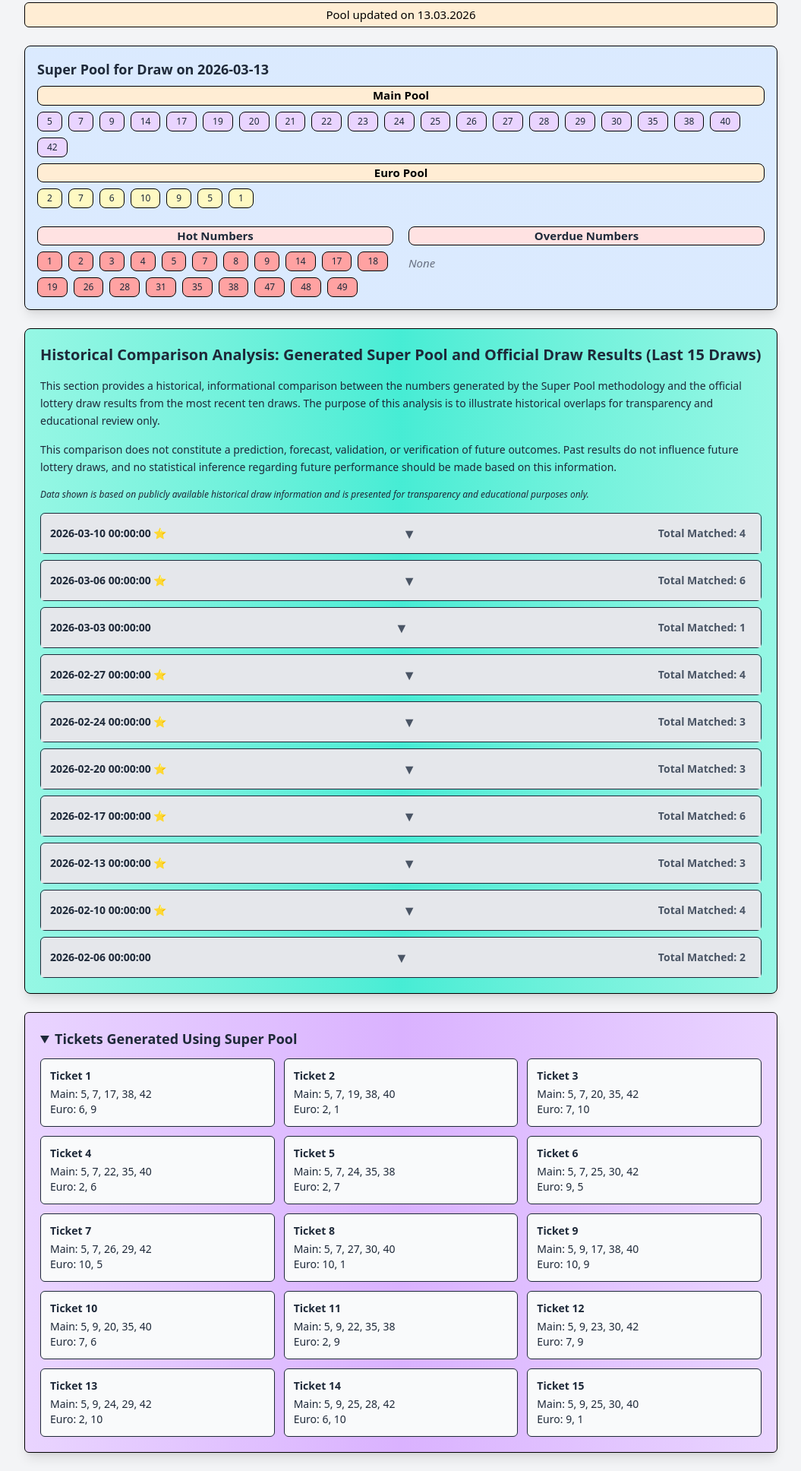
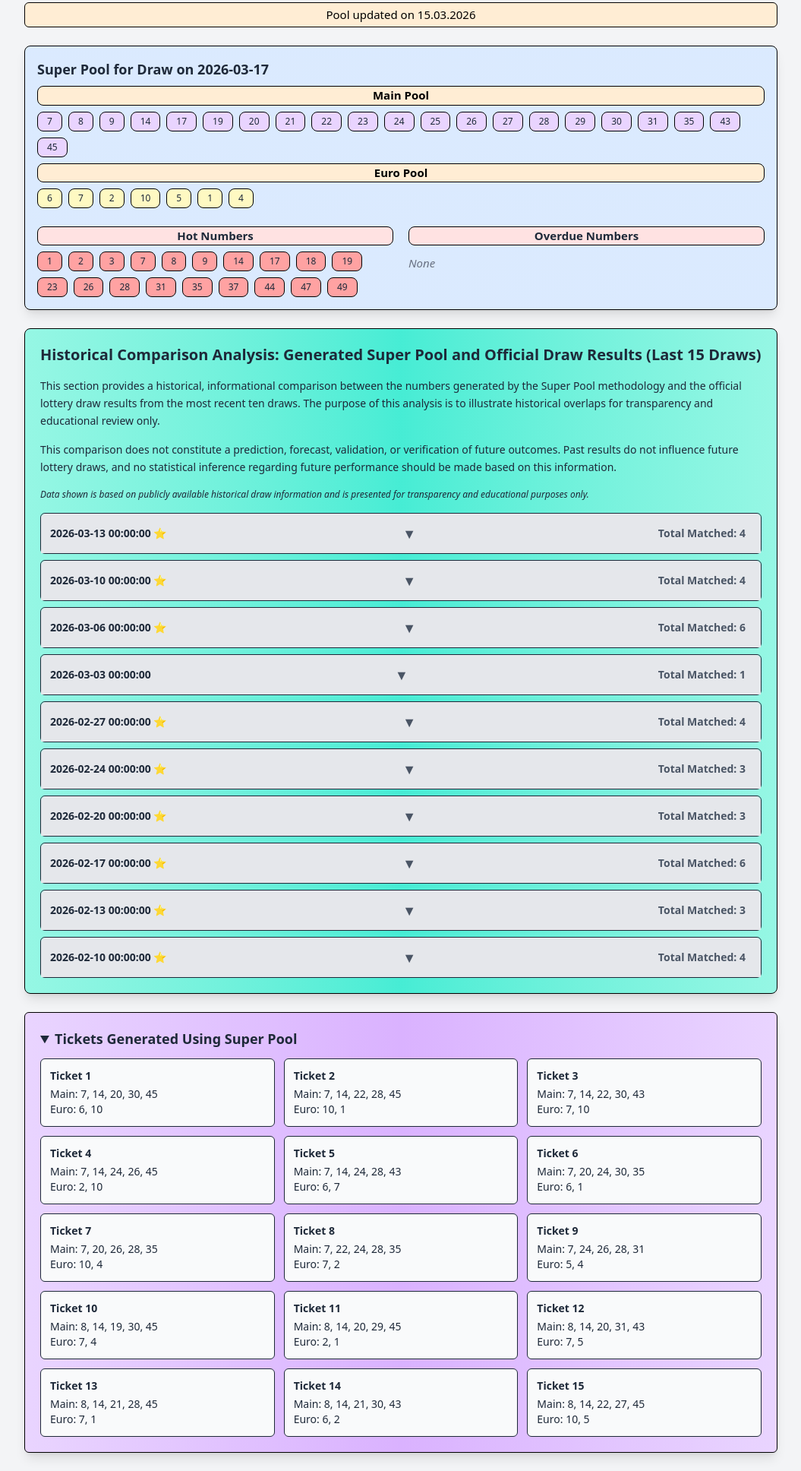
Before and after one commit to aysmartai/ej-el, a plain HTML site: page ej-analysis.html in a window 1280 px wide. Shown: the part 113-2049 px from the top of the page at 76% size, without its empty margins (112-1167 px from the left). Drawn offline with Linux system fonts and the light colour scheme.

Commit message:
Update ej-analysis.html

```diff
--- a/ej-analysis.html
+++ b/ej-analysis.html
@@ -30,12 +30,12 @@
     <!-- Page Updated -->
     <section class="flex justify-center">
       <div class="w-full py-1 bg-orange-100 text-black text-center border border-black rounded-md">
-        Pool updated on 13.03.2026
+        Pool updated on 15.03.2026
       </div>
     </section>
 
     <section class="shadow-lg p-4 bg-gradient-to-r from-blue-100 via-blue-100 to-blue-100 border border-black rounded-lg space-y-2">
-        <h2 class="text-lg font-semibold">Super Pool for Draw on 2026-03-13</h2>
+        <h2 class="text-lg font-semibold">Super Pool for Draw on 2026-03-17</h2>
 
         <div>
             <h3 class="font-bold mb-2 bg-orange-100 text-black text-center border border-black rounded-lg">
@@ -43,9 +43,9 @@
             </h3>
             <div class="flex flex-wrap gap-2">
 
-                <span class="px-3 py-1 bg-purple-200 border border-black rounded-lg text-xs">5</span>
+                <span class="px-3 py-1 bg-purple-200 border border-black rounded-lg text-xs">7</span>
 
-                <span class="px-3 py-1 bg-purple-200 border border-black rounded-lg text-xs">7</span>
+                <span class="px-3 py-1 bg-purple-200 border border-black rounded-lg text-xs">8</span>
 
                 <span class="px-3 py-1 bg-purple-200 border border-black rounded-lg text-xs">9</span>
 
@@ -77,13 +77,13 @@
 
                 <span class="px-3 py-1 bg-purple-200 border border-black rounded-lg text-xs">30</span>
 
+                <span class="px-3 py-1 bg-purple-200 border border-black rounded-lg text-xs">31</span>
+
                 <span class="px-3 py-1 bg-purple-200 border border-black rounded-lg text-xs">35</span>
 
-                <span class="px-3 py-1 bg-purple-200 border border-black rounded-lg text-xs">38</span>
+                <span class="px-3 py-1 bg-purple-200 border border-black rounded-lg text-xs">43</span>
 
-                <span class="px-3 py-1 bg-purple-200 border border-black rounded-lg text-xs">40</span>
-
-                <span class="px-3 py-1 bg-purple-200 border border-black rounded-lg text-xs">42</span>
+                <span class="px-3 py-1 bg-purple-200 border border-black rounded-lg text-xs">45</span>
 
             </div>
         </div>
@@ -95,19 +95,19 @@
             </h3>
             <div class="flex flex-wrap gap-2">
 
-                <span class="px-3 py-1 bg-yellow-100 text-xs border border-black rounded-lg">2</span>
+                <span class="px-3 py-1 bg-yellow-100 text-xs border border-black rounded-lg">6</span>
 
                 <span class="px-3 py-1 bg-yellow-100 text-xs border border-black rounded-lg">7</span>
 
-                <span class="px-3 py-1 bg-yellow-100 text-xs border border-black rounded-lg">6</span>
+                <span class="px-3 py-1 bg-yellow-100 text-xs border border-black rounded-lg">2</span>
 
                 <span class="px-3 py-1 bg-yellow-100 text-xs border border-black rounded-lg">10</span>
-
-                <span class="px-3 py-1 bg-yellow-100 text-xs border border-black rounded-lg">9</span>
 
                 <span class="px-3 py-1 bg-yellow-100 text-xs border border-black rounded-lg">5</span>
 
                 <span class="px-3 py-1 bg-yellow-100 text-xs border border-black rounded-lg">1</span>
+
+                <span class="px-3 py-1 bg-yellow-100 text-xs border border-black rounded-lg">4</span>
 
             </div>
         </div>
@@ -126,10 +126,6 @@
 
                 <span class="px-3 py-1 bg-red-300 text-xs border border-black rounded-lg">3</span>
 
-                <span class="px-3 py-1 bg-red-300 text-xs border border-black rounded-lg">4</span>
-
-                <span class="px-3 py-1 bg-red-300 text-xs border border-black rounded-lg">5</span>
-
                 <span class="px-3 py-1 bg-red-300 text-xs border border-black rounded-lg">7</span>
 
                 <span class="px-3 py-1 bg-red-300 text-xs border border-black rounded-lg">8</span>
@@ -144,6 +140,8 @@
 
                 <span class="px-3 py-1 bg-red-300 text-xs border border-black rounded-lg">19</span>
 
+                <span class="px-3 py-1 bg-red-300 text-xs border border-black rounded-lg">23</span>
+
                 <span class="px-3 py-1 bg-red-300 text-xs border border-black rounded-lg">26</span>
 
                 <span class="px-3 py-1 bg-red-300 text-xs border border-black rounded-lg">28</span>
@@ -152,11 +150,11 @@
 
                 <span class="px-3 py-1 bg-red-300 text-xs border border-black rounded-lg">35</span>
 
-                <span class="px-3 py-1 bg-red-300 text-xs border border-black rounded-lg">38</span>
+                <span class="px-3 py-1 bg-red-300 text-xs border border-black rounded-lg">37</span>
+
+                <span class="px-3 py-1 bg-red-300 text-xs border border-black rounded-lg">44</span>
 
                 <span class="px-3 py-1 bg-red-300 text-xs border border-black rounded-lg">47</span>
-
-                <span class="px-3 py-1 bg-red-300 text-xs border border-black rounded-lg">48</span>
 
                 <span class="px-3 py-1 bg-red-300 text-xs border border-black rounded-lg">49</span>
 
@@ -193,6 +191,51 @@
         </p>
 
         <div class="space-y-2">
+
+
+            <details class="border rounded-md">
+                <summary class="px-3 py-3 cursor-pointer flex justify-between items-center text-sm font-medium bg-gray-200 rounded-t-md group">
+                    <span class="font-semibold">
+                        2026-03-13 00:00:00 ⭐
+                    </span>
+                    <span class="transition-transform duration-300 group-open:rotate-180 text-gray-600 text-lg">▼</span>
+                    <span class="text-gray-600 px-2 py-1 font-semibold">
+                        Total Matched: 4
+                    </span>
+                </summary>
+                <div class="px-4 py-2 grid md:grid-cols-2 text-sm bg-white border-t border-black-200">
+                    <div>
+                        <h4 class="w-full bg-gray-900 text-gray-100 rounded-md shadow-md mb-3">Actual Draw Results</h4>
+                        <div class="font-semibold mb-1">Main: 7, 23, 37, 44, 47</div>
+                        <div class="font-semibold mb-1">Euro: 2, 6</div>
+                    </div>
+                    <div>
+                        <h4 class="w-full bg-gray-900 text-gray-100 rounded-md shadow-md mb-3">Generated Super Pool</h4>
+                        <div class="font-bold mb-1">Main Pool: 5, 7, 9, 14, 17, 19, 20, 21, 22, 23, 24, 25, 26, 27, 28, 29, 30, 35, 38, 40, 42</div>
+                        <div class="font-bold mb-1 ">Euro Pool: 2, 7, 6, 10, 9, 5, 1</div>
+                        <div class="font-bold mb-1 text-red-900">Hot Pool: 1, 2, 3, 4, 5, 7, 8, 9, 14, 17, 18, 19, 26, 28, 31, 35, 38, 47, 48, 49</div>
+                        <div class="font-bold mb-1">Overdue Pool: </div>
+                    </div>
+                    <div>
+                        <h4 class="w-full bg-orange-900 text-gray-100 py-1 rounded-md shadow-md mb-3">Matched Numbers [From Main Pool]</h4>
+                        <div class="font-semibold mb-1">Main:
+
+                            <span class="px-2 py-1 bg-green-300 rounded-full text-sm">7</span>
+
+                            <span class="px-2 py-1 bg-green-300 rounded-full text-sm">23</span>
+
+                        </div>
+                        <br>
+                        <div class="font-semibold mb-1">Euro:
+
+                            <span class="px-3 py-1 bg-green-300 rounded-full text-sm">2</span>
+
+                            <span class="px-3 py-1 bg-green-300 rounded-full text-sm">6</span>
+
+                        </div>
+                    </div>
+                </div>
+            </details>
 
 
             <details class="border rounded-md">
@@ -597,49 +640,6 @@
                 </div>
             </details>
 
-
-            <details class="border rounded-md">
-                <summary class="px-3 py-3 cursor-pointer flex justify-between items-center text-sm font-medium bg-gray-200 rounded-t-md group">
-                    <span class="font-semibold">
-                        2026-02-06 00:00:00
-                    </span>
-                    <span class="transition-transform duration-300 group-open:rotate-180 text-gray-600 text-lg">▼</span>
-                    <span class="text-gray-600 px-2 py-1 font-semibold">
-                        Total Matched: 2
-                    </span>
-                </summary>
-                <div class="px-4 py-2 grid md:grid-cols-2 text-sm bg-white border-t border-black-200">
-                    <div>
-                        <h4 class="w-full bg-gray-900 text-gray-100 rounded-md shadow-md mb-3">Actual Draw Results</h4>
-                        <div class="font-semibold mb-1">Main: 8, 14, 38, 41, 48</div>
-                        <div class="font-semibold mb-1">Euro: 1, 11</div>
-                    </div>
-                    <div>
-                        <h4 class="w-full bg-gray-900 text-gray-100 rounded-md shadow-md mb-3">Generated Super Pool</h4>
-                        <div class="font-bold mb-1">Main Pool: 13, 14, 16, 18, 21, 22, 23, 24, 25, 26, 27, 28, 29, 30, 32, 36, 37, 39, 40, 41, 43, 45</div>
-                        <div class="font-bold mb-1 ">Euro Pool: 9, 6, 3, 2, 7, 5, 8</div>
-                        <div class="font-bold mb-1 text-red-900">Hot Pool: 3, 8, 13, 15, 16, 17, 18, 19, 20, 26, 27, 29, 32, 36, 37, 39, 44, 45, 50</div>
-                        <div class="font-bold mb-1">Overdue Pool: </div>
-                    </div>
-                    <div>
-                        <h4 class="w-full bg-orange-900 text-gray-100 py-1 rounded-md shadow-md mb-3">Matched Numbers [From Main Pool]</h4>
-                        <div class="font-semibold mb-1">Main:
-
-                            <span class="px-2 py-1 bg-green-300 rounded-full text-sm">14</span>
-
-                            <span class="px-2 py-1 bg-green-300 rounded-full text-sm">41</span>
-
-                        </div>
-                        <br>
-                        <div class="font-semibold mb-1">Euro:
-
-                                <em>None</em>
-
-                        </div>
-                    </div>
-                </div>
-            </details>
-
             </div>
     </section>
 
@@ -654,92 +654,92 @@
 
             <div class="border rounded-md p-3 text-sm bg-gray-50">
               <div class="font-semibold mb-1">Ticket 1</div>
-              <div>Main: 5, 7, 17, 38, 42</div>
-              <div>Euro: 6, 9</div>
+              <div>Main: 7, 14, 20, 30, 45</div>
+              <div>Euro: 6, 10</div>
             </div>
 
             <div class="border rounded-md p-3 text-sm bg-gray-50">
               <div class="font-semibold mb-1">Ticket 2</div>
-              <div>Main: 5, 7, 19, 38, 40</div>
-              <div>Euro: 2, 1</div>
+              <div>Main: 7, 14, 22, 28, 45</div>
+              <div>Euro: 10, 1</div>
             </div>
 
             <div class="border rounded-md p-3 text-sm bg-gray-50">
               <div class="font-semibold mb-1">Ticket 3</div>
-              <div>Main: 5, 7, 20, 35, 42</div>
+              <div>Main: 7, 14, 22, 30, 43</div>
               <div>Euro: 7, 10</div>
             </div>
 
             <div class="border rounded-md p-3 text-sm bg-gray-50">
               <div class="font-semibold mb-1">Ticket 4</div>
-              <div>Main: 5, 7, 22, 35, 40</div>
-              <div>Euro: 2, 6</div>
+              <div>Main: 7, 14, 24, 26, 45</div>
+              <div>Euro: 2, 10</div>
             </div>
 
             <div class="border rounded-md p-3 text-sm bg-gray-50">
               <div class="font-semibold mb-1">Ticket 5</div>
-              <div>Main: 5, 7, 24, 35, 38</div>
-              <div>Euro: 2, 7</div>
+              <div>Main: 7, 14, 24, 28, 43</div>
+              <div>Euro: 6, 7</div>
             </div>
 
             <div class="border rounded-md p-3 text-sm bg-gray-50">
               <div class="font-semibold mb-1">Ticket 6</div>
-              <div>Main: 5, 7, 25, 30, 42</div>
-              <div>Euro: 9, 5</div>
+              <div>Main: 7, 20, 24, 30, 35</div>
+              <div>Euro: 6, 1</div>
             </div>
 
             <div class="border rounded-md p-3 text-sm bg-gray-50">
               <div class="font-semibold mb-1">Ticket 7</div>
-              <div>Main: 5, 7, 26, 29, 42</div>
-              <div>Euro: 10, 5</div>
+              <div>Main: 7, 20, 26, 28, 35</div>
+              <div>Euro: 10, 4</div>
             </div>
 
             <div class="border rounded-md p-3 text-sm bg-gray-50">
               <div class="font-semibold mb-1">Ticket 8</div>
-              <div>Main: 5, 7, 27, 30, 40</div>
-              <div>Euro: 10, 1</div>
+              <div>Main: 7, 22, 24, 28, 35</div>
+              <div>Euro: 7, 2</div>
             </div>
 
             <div class="border rounded-md p-3 text-sm bg-gray-50">
               <div class="font-semibold mb-1">Ticket 9</div>
-              <div>Main: 5, 9, 17, 38, 40</div>
-              <div>Euro: 10, 9</div>
+              <div>Main: 7, 24, 26, 28, 31</div>
+              <div>Euro: 5, 4</div>
             </div>
 
             <div class="border rounded-md p-3 text-sm bg-gray-50">
               <div class="font-semibold mb-1">Ticket 10</div>
-              <div>Main: 5, 9, 20, 35, 40</div>
-              <div>Euro: 7, 6</div>
+              <div>Main: 8, 14, 19, 30, 45</div>
+              <div>Euro: 7, 4</div>
             </div>
 
             <div class="border rounded-md p-3 text-sm bg-gray-50">
               <div class="font-semibold mb-1">Ticket 11</div>
-              <div>Main: 5, 9, 22, 35, 38</div>
-              <div>Euro: 2, 9</div>
+              <div>Main: 8, 14, 20, 29, 45</div>
+              <div>Euro: 2, 1</div>
             </div>
 
             <div class="border rounded-md p-3 text-sm bg-gray-50">
               <div class="font-semibold mb-1">Ticket 12</div>
-              <div>Main: 5, 9, 23, 30, 42</div>
-              <div>Euro: 7, 9</div>
+              <div>Main: 8, 14, 20, 31, 43</div>
+              <div>Euro: 7, 5</div>
             </div>
 
             <div class="border rounded-md p-3 text-sm bg-gray-50">
               <div class="font-semibold mb-1">Ticket 13</div>
-              <div>Main: 5, 9, 24, 29, 42</div>
-              <div>Euro: 2, 10</div>
+              <div>Main: 8, 14, 21, 28, 45</div>
+              <div>Euro: 7, 1</div>
             </div>
 
             <div class="border rounded-md p-3 text-sm bg-gray-50">
               <div class="font-semibold mb-1">Ticket 14</div>
-              <div>Main: 5, 9, 25, 28, 42</div>
-              <div>Euro: 6, 10</div>
+              <div>Main: 8, 14, 21, 30, 43</div>
+              <div>Euro: 6, 2</div>
             </div>
 
             <div class="border rounded-md p-3 text-sm bg-gray-50">
               <div class="font-semibold mb-1">Ticket 15</div>
-              <div>Main: 5, 9, 25, 30, 40</div>
-              <div>Euro: 9, 1</div>
+              <div>Main: 8, 14, 22, 27, 45</div>
+              <div>Euro: 10, 5</div>
             </div>
 
         </div>
```
